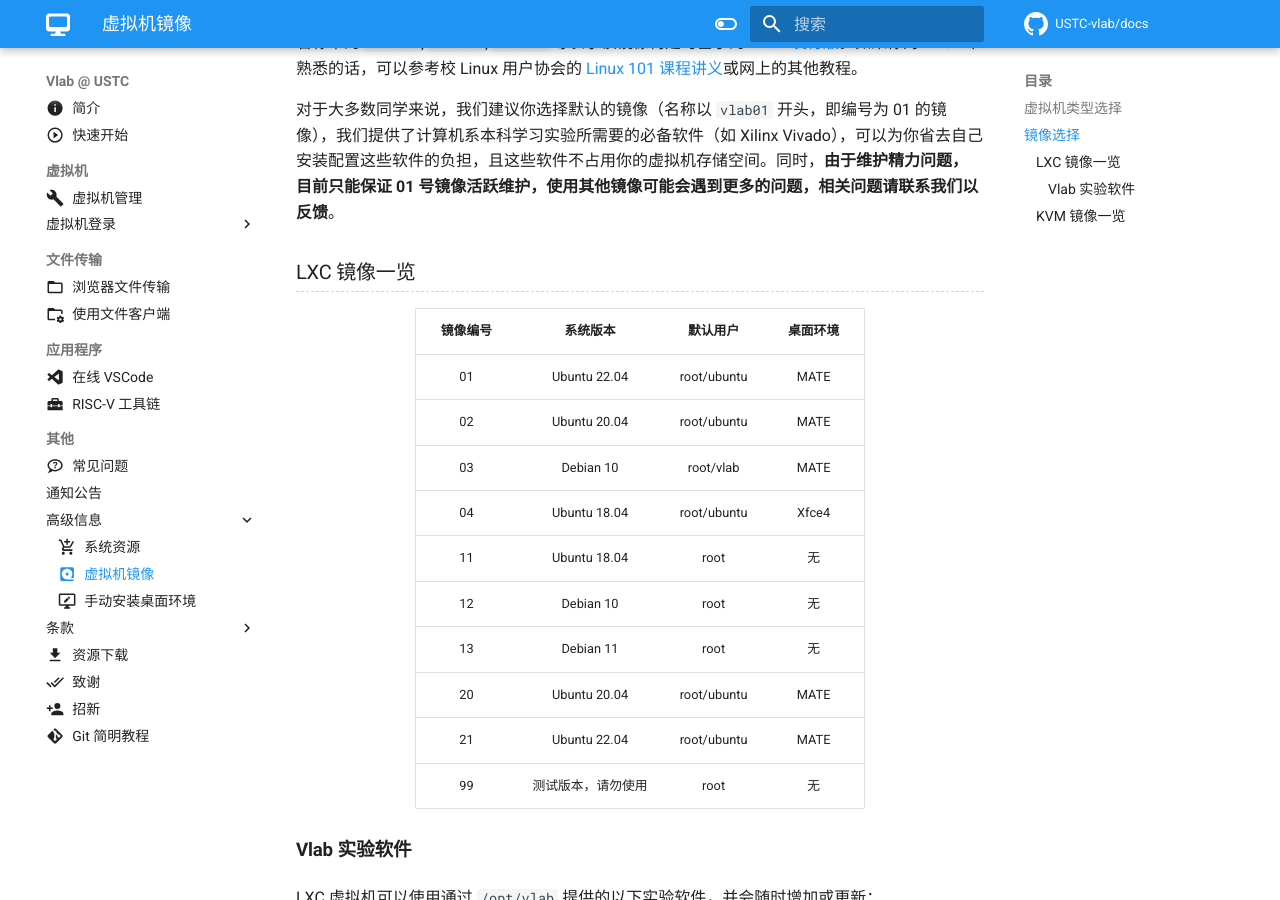
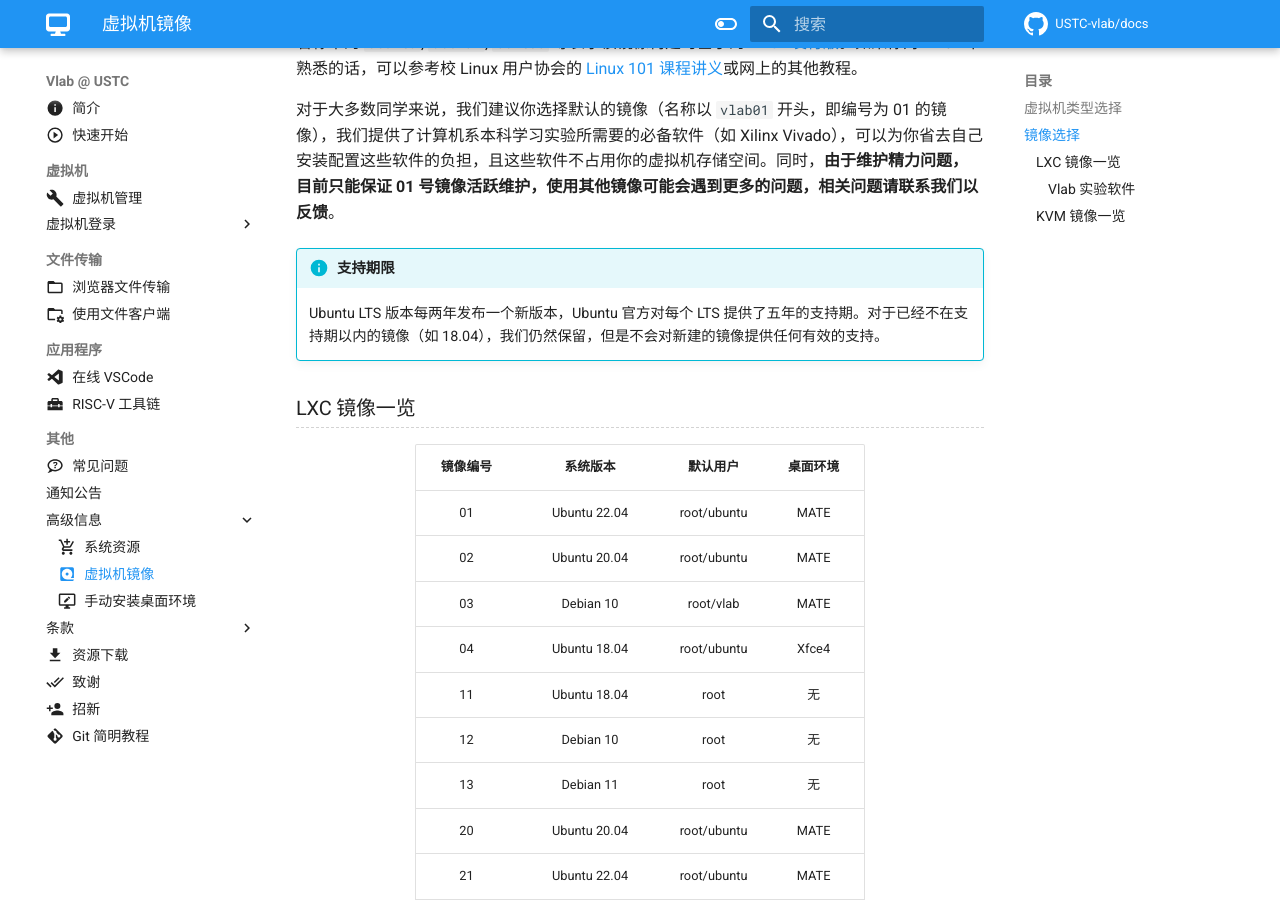
Before and after one commit to USTC-vlab/docs, an MkDocs documentation site: the page built from docs/advanced/images.md, in a window 1280 px wide and 900 px high, scrolled down 1053 px. Built offline with MkDocs 1.6.1 and Material for MkDocs 9.7.7, drawn with Linux system fonts in a browser that asks for light colours; comment, search, counter and statistics services are not loaded.

Commit message:
images: 增加支持期限的说明

```diff
--- a/docs/advanced/images.md
+++ b/docs/advanced/images.md
@@ -39,6 +39,10 @@ Linux KVM 是完整的虚拟机，能够根据需要使用任意的 Linux 内核
 
 对于大多数同学来说，我们建议你选择默认的镜像（名称以 `vlab01` 开头，即编号为 01 的镜像），我们提供了计算机系本科学习实验所需要的必备软件（如 Xilinx Vivado），可以为你省去自己安装配置这些软件的负担，且这些软件不占用你的虚拟机存储空间。同时，**由于维护精力问题，目前只能保证 01 号镜像活跃维护，使用其他镜像可能会遇到更多的问题，相关问题请联系我们以反馈**。
 
+!!! info "支持期限"
+
+    Ubuntu LTS 版本每两年发布一个新版本，Ubuntu 官方对每个 LTS 提供了五年的支持期。对于已经不在支持期以内的镜像（如 18.04），我们仍然保留，但是不会对新建的镜像提供任何有效的支持。
+
 ### LXC 镜像一览 {#image-content}
 
 | 镜像编号 | 系统版本 | 默认用户 | 桌面环境 |
```
